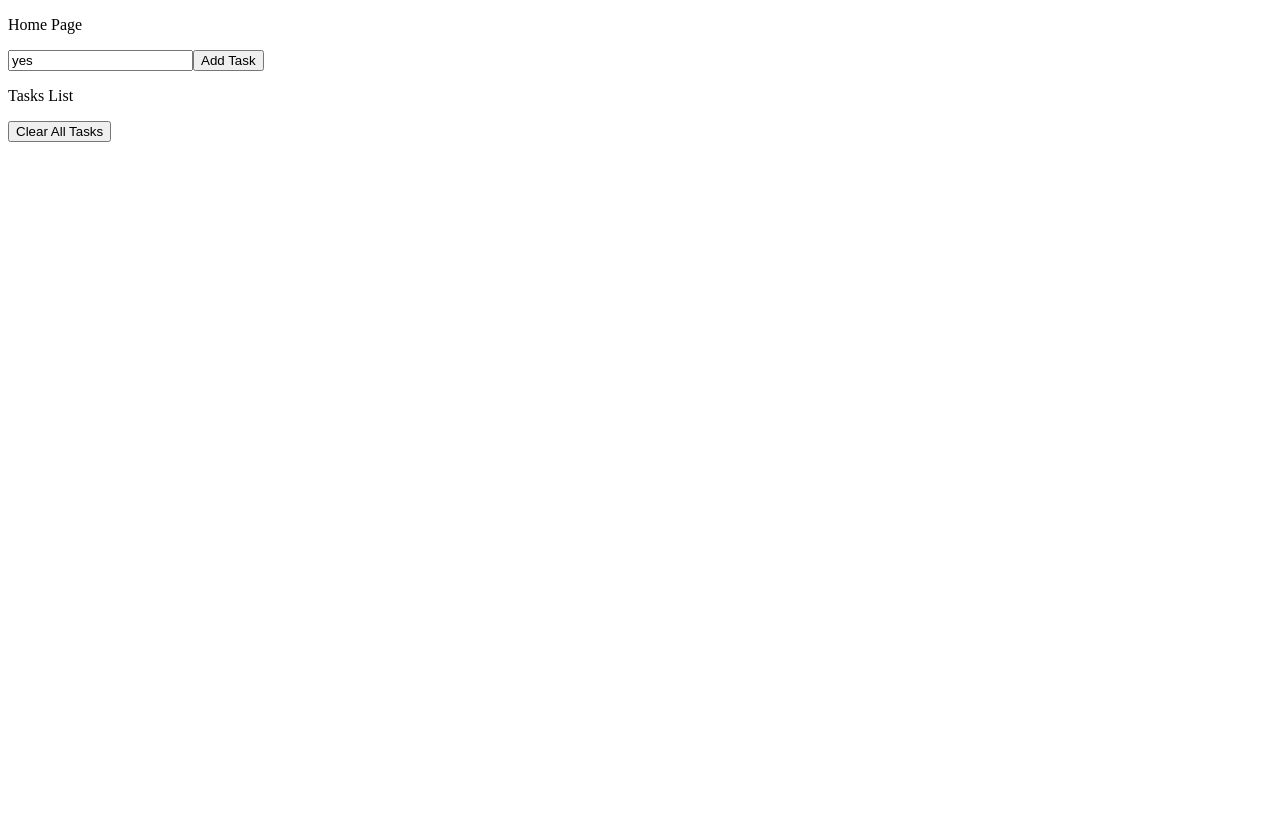
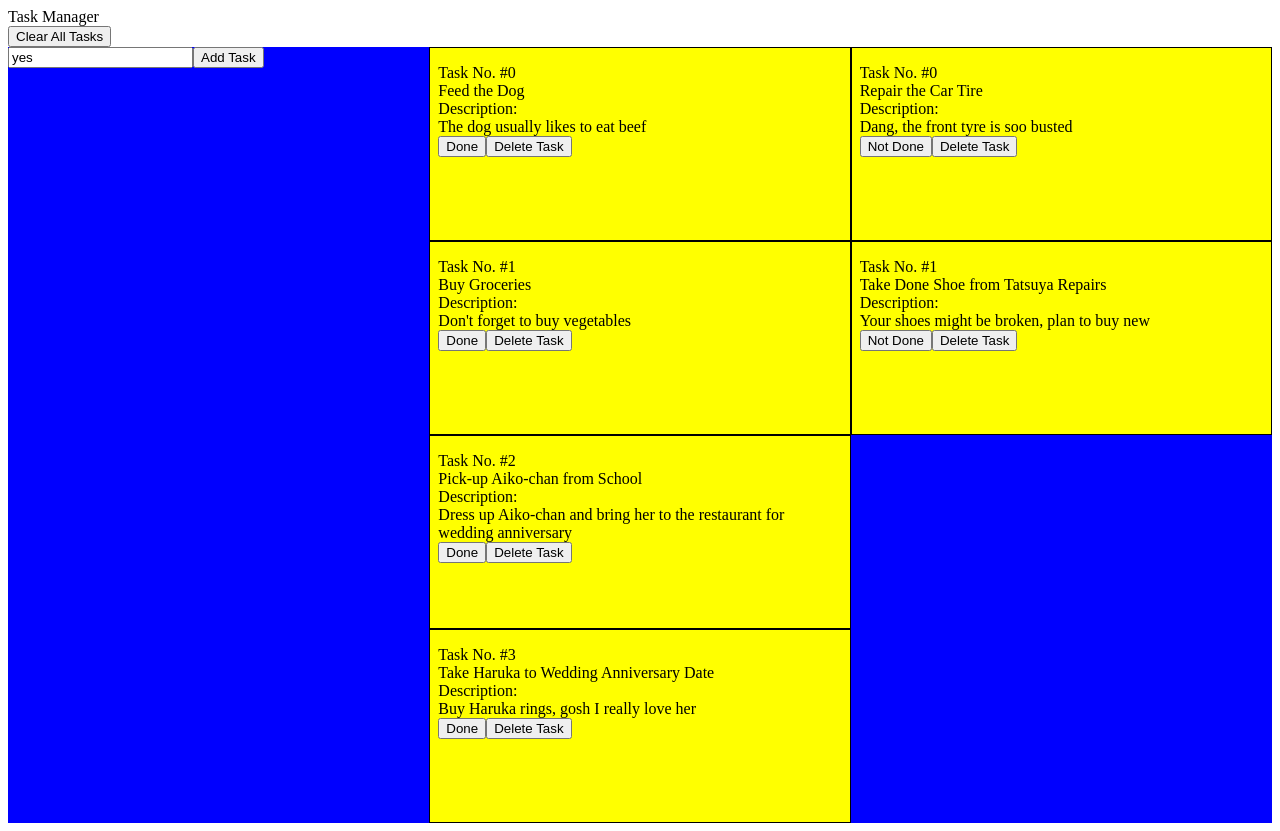
Before and after one commit to varienjanitra/task-organizer, an Angular app: page / in a window 1280 px wide. Before the commit the page ends 800 px from the top, so only its background shows below. Built offline with nearby package versions, Linux system fonts and the light colour scheme.

Commit message:
Changed app layout and refactor task-service

```diff
--- /dev/null
+++ b/src/app/components/task-card/task-card.component.html
@@ -0,0 +1,29 @@
+<div class="task-card">
+  <div class="index">
+    Task No. #{{index}}
+  </div>
+  <div class="name">
+    {{task.name}}
+  </div>
+  <div class="description">
+    <div>
+      Description:
+    </div>
+    <div>
+      {{task.description}}
+    </div>
+  </div>
+  <div class="menu">
+    <button (click)="toggleDone(task)">
+      <div *ngIf="task.isDone">
+        Not Done
+      </div>
+      <div *ngIf="!task.isDone">
+        Done
+      </div>
+    </button>
+    <button (click)="deleteTask(task)">
+      Delete Task
+    </button>
+  </div>
+</div>
--- /dev/null
+++ b/src/app/components/task-card/task-card.component.scss
@@ -0,0 +1,6 @@
+.task-card {
+  background-color: yellow;
+  padding: 1rem 0.5rem;
+  border: 1px solid black;
+  height: 10rem;
+}
--- /dev/null
+++ b/src/app/components/task-card/task-card.component.ts
@@ -0,0 +1,35 @@
+import { Component, Input } from '@angular/core';
+import { CommonModule } from '@angular/common';
+import { Task, TaskService } from 'src/app/task.service';
+
+@Component({
+  selector: 'task-card',
+  standalone: true,
+  imports: [CommonModule],
+  templateUrl: './task-card.component.html',
+  styleUrls: ['./task-card.component.scss']
+})
+export class TaskCardComponent {
+  @Input() task: Task = {
+    id: 0,
+    name: '',
+    description: '',
+    isDone: false
+  };
+
+  @Input() index?: number = 0;
+
+  constructor(
+    private taskService: TaskService
+  ) {
+
+  }
+
+  deleteTask(taskToDelete: Task) {
+    this.taskService.deleteTask(taskToDelete);
+  }
+
+  toggleDone(taskToToggle: Task) {
+    this.taskService.toggleDone(taskToToggle);
+  }
+}
--- a/src/app/home-page/home-page.component.html
+++ b/src/app/home-page/home-page.component.html
@@ -1,37 +1,25 @@
-<p>
-  Home Page
-</p>
-
 <div>
-  <input type="text" [(ngModel)]="newTask"/>
-  <button (click)="submitNewTask(newTask)">Add Task</button>
+  Task Manager
+</div>
+<div>
+  <button (click)="clearAllTasks()">Clear All Tasks</button>
 </div>
 
-<div>
-  <p>Tasks List</p>
-  <button (click)="clearAllTasks()">Clear All Tasks</button>
-  <div *ngFor="let task of allTasks$ | async; index as index">
-    <div class="task-card">
-      <div class="index">
-        Task Number No. {{index}}
-      </div>
-      <div class="id">
-        Task Id: {{task.id}}
-      </div>
-      <div class="name">
-        {{task.name}}
-      </div>
-      <div class="description">
-        Description: {{task.description}}
-      </div>
-      <div class="isdone">
-        Status: {{task.isDone}}
-      </div>
-      <div class="menu">
-        <button (click)="deleteTask(task)">
-          Delete Task
-        </button>
-      </div>
+<div class="grid-main-page">
+  <div class="create-task">
+    <input type="text" [(ngModel)]="newTask"/>
+    <button (click)="submitNewTask(newTask)">Add Task</button>
+  </div>
+
+  <div class="outstanding-tasks">
+    <div *ngFor="let task of outstandingTasks$ | async; index as index">
+      <task-card [task]="task" [index]="index"></task-card>
+    </div>
+  </div>
+
+  <div class="done-tasks">
+    <div *ngFor="let task of doneTasks$ | async; index as index">
+      <task-card [task]="task" [index]="index"></task-card>
     </div>
   </div>
 </div>
--- a/src/app/home-page/home-page.component.scss
+++ b/src/app/home-page/home-page.component.scss
@@ -1,3 +1,18 @@
-.task-card {
-  background-color: yellow;
+.grid-main-page {
+  display: grid;
+  grid-template-columns: 1fr 1fr 1fr;
+  grid-template-areas: 'create-task outstanding-tasks done-tasks';
+  background-color: blue;
 }
+
+.create-task {
+  grid-area: create-task;
+}
+
+.outstanding-tasks {
+  grid-area: outstanding-tasks;
+}
+
+.done-tasks {
+  grid-area: done-tasks;
+}
--- a/src/app/home-page/home-page.component.ts
+++ b/src/app/home-page/home-page.component.ts
@@ -3,14 +3,16 @@ import { CommonModule } from '@angular/common';
 import { FormsModule } from '@angular/forms';
 import { TaskService } from '../task.service';
 import { Task } from '../task.service';
-import { Observable } from 'rxjs';
+import { Observable, map } from 'rxjs';
+import { TaskCardComponent } from '../components/task-card/task-card.component';
 
 @Component({
   selector: 'app-home-page',
   standalone: true,
   imports: [
     CommonModule,
-    FormsModule
+    FormsModule,
+    TaskCardComponent
   ],
   templateUrl: './home-page.component.html',
   styleUrls: ['./home-page.component.scss']
@@ -18,12 +20,27 @@ import { Observable } from 'rxjs';
 export class HomePageComponent {
   newTask: string = 'yes';
   allTasks$: Observable<Task[]>;
-  //allTasks: string[] = [];
+  outstandingTasks$: Observable<Task[]>;
+  doneTasks$: Observable<Task[]>;
 
   constructor(
     private taskService: TaskService
   ) {
     this.allTasks$ = taskService.allTasksList$;
+
+    this.outstandingTasks$ = this.allTasks$.pipe(
+      map((tasks: Task[]) => {
+        let outstandingTask = tasks.filter(task => task.isDone == false)
+        return outstandingTask;
+      })
+    );
+
+    this.doneTasks$ = this.allTasks$.pipe(
+      map((tasks: Task[]) => {
+        let doneTasks = tasks.filter(task => task.isDone == true)
+        return doneTasks;
+      })
+    );
   }
 
   clearAllTasks() {
@@ -42,8 +59,4 @@ export class HomePageComponent {
     this.taskService.addTask(newTask);
     this.newTask = '';
   }
-
-  deleteTask(taskToDelete: Task) {
-    this.taskService.deleteTask(taskToDelete);
-  }
 }
--- a/src/app/task.service.ts
+++ b/src/app/task.service.ts
@@ -9,12 +9,21 @@ export interface Task {
   isDone: boolean
 }
 
+const dummyTasks: Task[] = [
+  {id: 10000, name: 'Feed the Dog', description:' The dog usually likes to eat beef', isDone: false},
+  {id: 10001, name: 'Repair the Car Tire', description: 'Dang, the front tyre is soo busted',isDone: true},
+  {id: 10002, name: 'Buy Groceries', description: 'Don\'t forget to buy vegetables', isDone: false},
+  {id: 10003, name: 'Pick-up Aiko-chan from School', description: 'Dress up Aiko-chan and bring her to the restaurant for wedding anniversary', isDone: false},
+  {id: 10004, name: 'Take Done Shoe from Tatsuya Repairs', description: 'Your shoes might be broken, plan to buy new', isDone: true},
+  {id: 10005, name: 'Take Haruka to Wedding Anniversary Date', description:'Buy Haruka rings, gosh I really love her', isDone: false}
+]
+
 @Injectable({
   providedIn: 'root'
 })
 export class TaskService {
   private globalId: number = 0;
-  private _allTasksList$ = new BehaviorSubject<Task[]>([]);
+  private _allTasksList$ = new BehaviorSubject<Task[]>(dummyTasks);
 
   allTasksList$ = this._allTasksList$.asObservable();
 
@@ -46,4 +55,18 @@ export class TaskService {
     let newTasksList = currentTasksList.filter(task => task.id != taskToDelete.id);
     this._allTasksList$.next(newTasksList);
   }
+
+  toggleDone(taskToToggle: Task) {
+    let currentTasksList: Task[] = this._allTasksList$.value;
+    let newTasksList: Task[] = currentTasksList.map(task => {
+      if(task.id == taskToToggle.id) {
+        return {
+          ...task,
+          isDone: !task.isDone
+        };
+      }
+      return task;
+    });
+    this._allTasksList$.next(newTasksList);
+  }
 }
```
Also changed, not shown: 1 other file (tests, documents, lock files or other folders).
